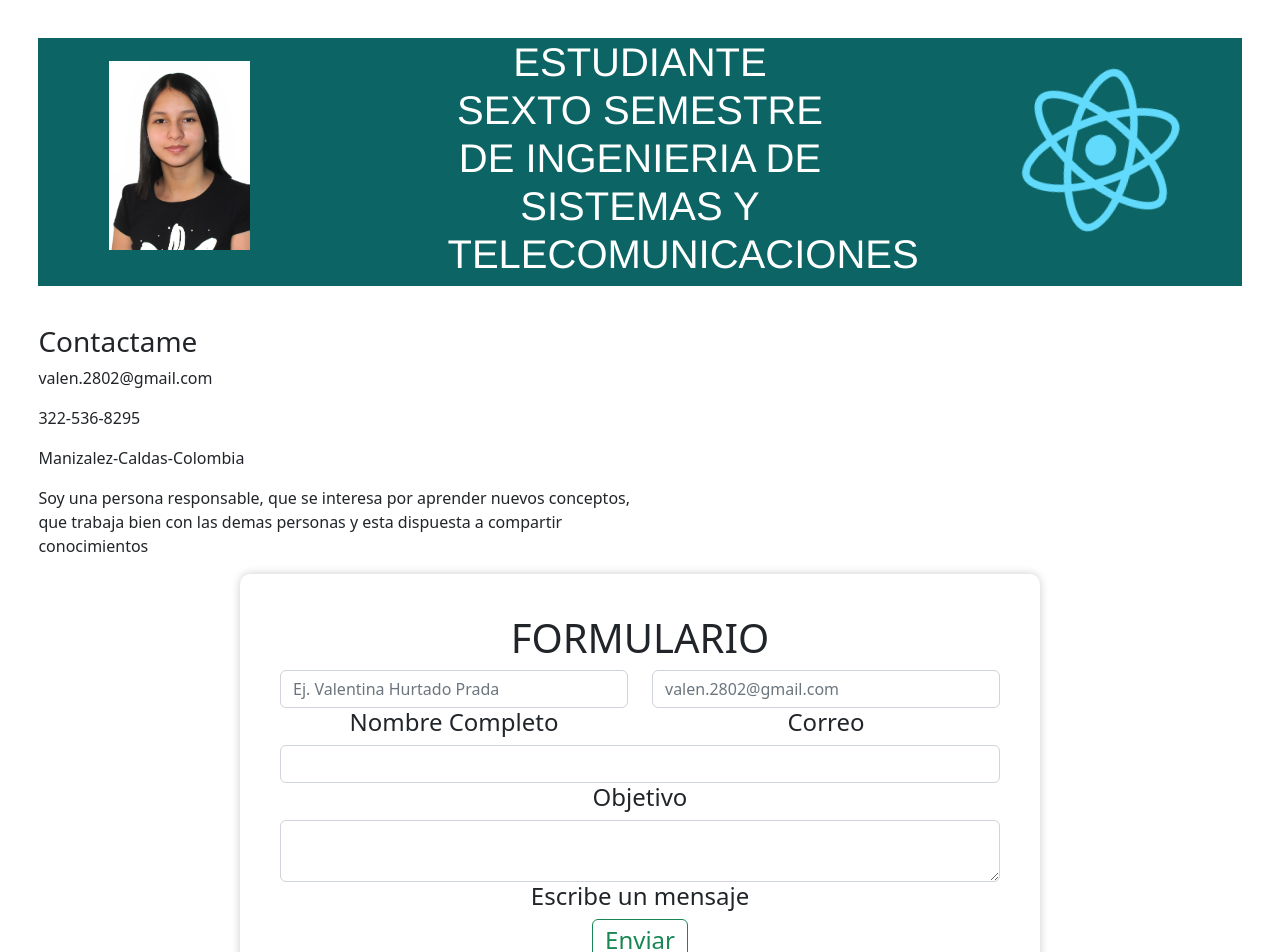
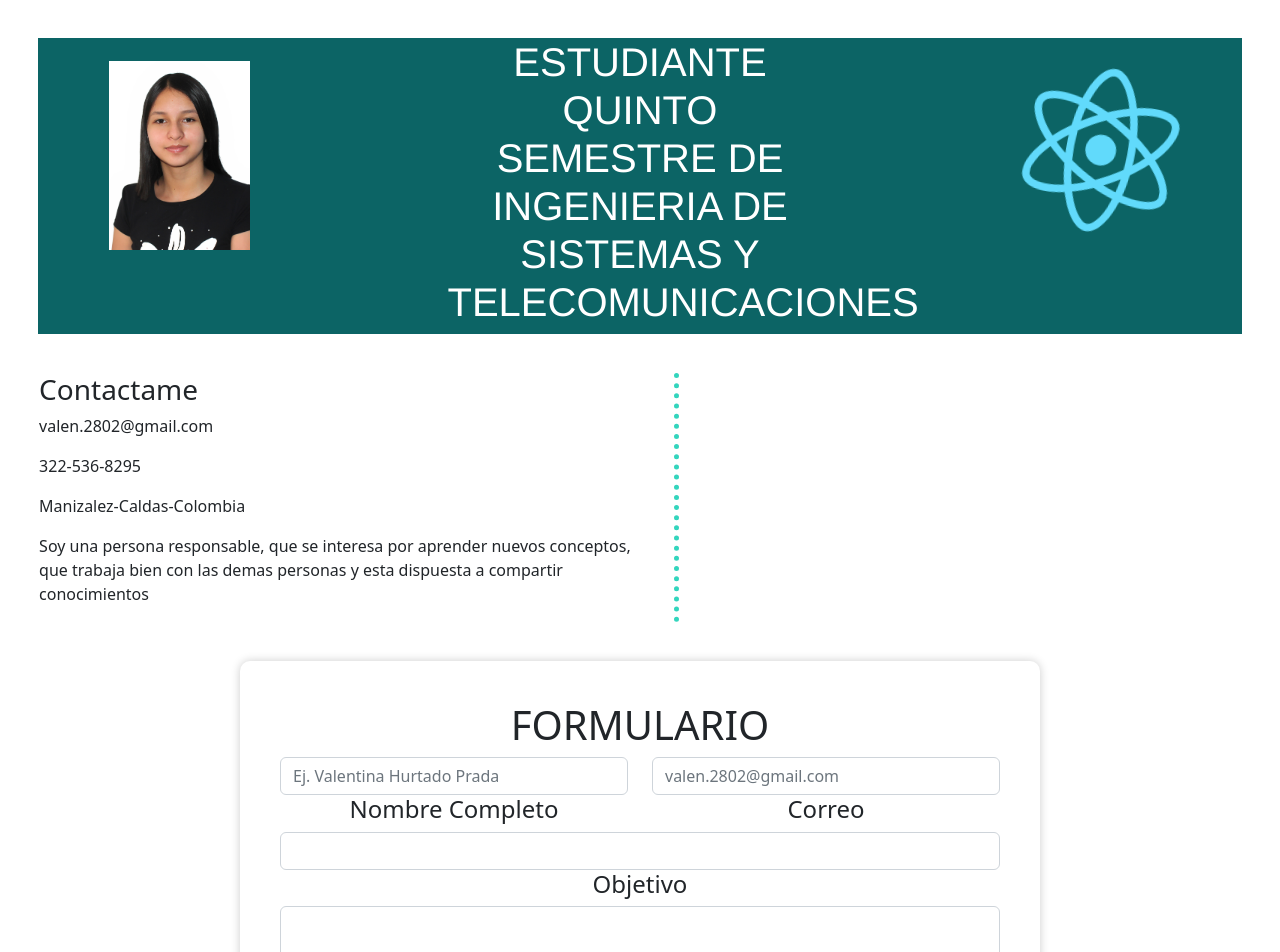
Before and after one commit to valen208h/HV-Valentina-Hurtado, a React (Create React App) app: page / in a window 1280 px wide. Shown: the top 952 px of the page. Built offline with nearby package versions, Linux system fonts and the light colour scheme.

Commit message:
otro cambio

```diff
--- a/src/App.css
+++ b/src/App.css
@@ -21,6 +21,7 @@
 .App-link {
   color: #61dafb;
 }
+
 
 @keyframes App-logo-spin {
   from {
@@ -47,7 +48,11 @@
 	box-shadow: 0 0 10px rgba(0,0,0,0.2);
 	margin: 0 auto;
   }
-  .informacion{
+  .App-segunda-informacion{
     margin-left: 3%;
     text-align: left;
+    border-right:5px dotted rgb(51, 213, 189);;
   }
+  .ultimo--contenedor{
+    margin-top: 3%;
+  }
--- a/src/App.js
+++ b/src/App.js
@@ -27,10 +27,10 @@ function App() {
           </div>
         </div>
       </div>
+      <div class ="App-segunda">
 
-      <div class = "informacion">
         <div class = "row">
-          <div class = "col-6">
+          <div class = "col-6 App-segunda-informacion">
             <PrimerParte></PrimerParte>
           </div>
 
@@ -39,6 +39,7 @@ function App() {
       </div>
       <Formulario></Formulario>
 
+
     </div>
 
   );
--- a/src/components/PerEstudiante/index.js
+++ b/src/components/PerEstudiante/index.js
@@ -11,7 +11,7 @@ function PerEstudiante(props) {
     );
 }
 const myInfo = {
-    carrera: 'Estudiante sexto semestre de ingenieria de sistemas y telecomunicaciones'
+    carrera: 'Estudiante quinto semestre de ingenieria de sistemas y telecomunicaciones'
   };
 
 
```
